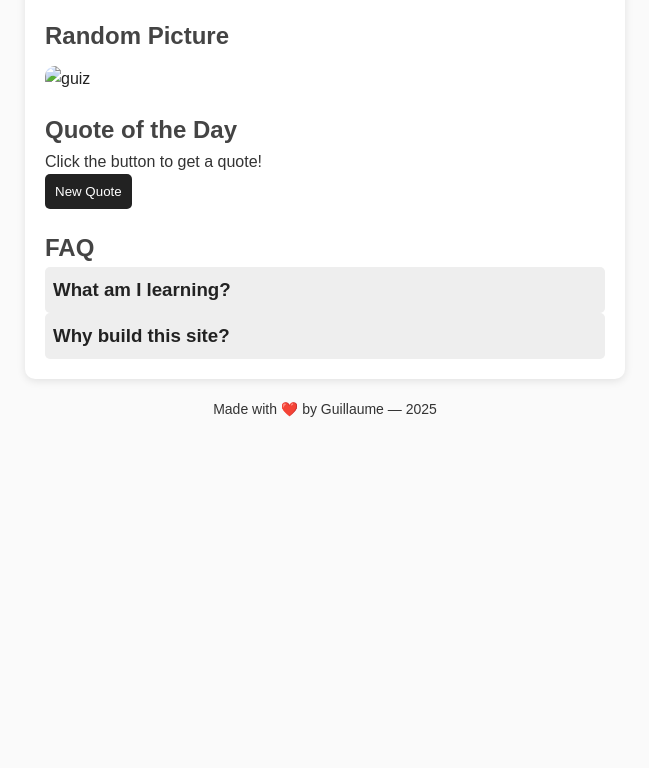
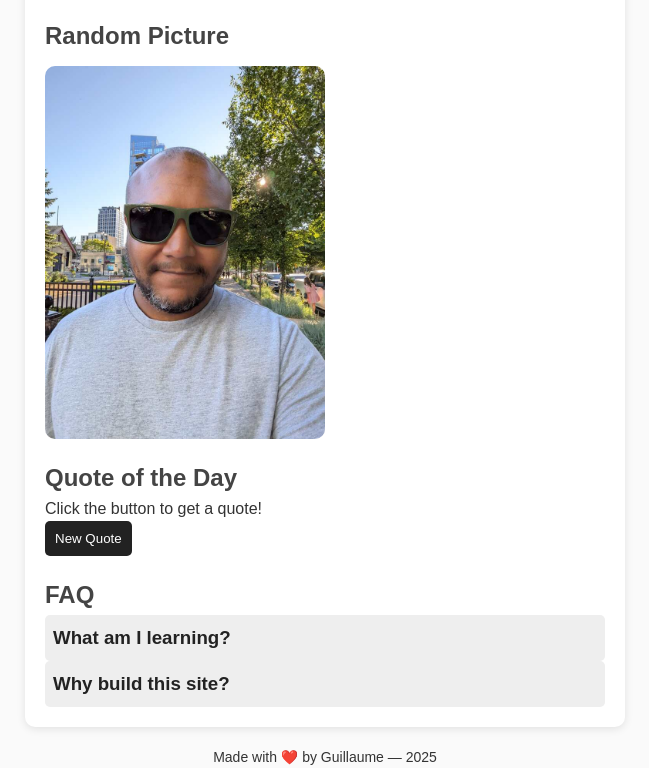
Before and after one commit to guiz11/restart-coding, a plain HTML site: page index.html in a window 1280 px wide. Shown: the part 1339-2107 px from the top of the page, without its empty margins (315-964 px from the left). Before the commit the page ends 1759 px from the top, so only its background shows below. Drawn offline with Linux system fonts and the light colour scheme; the site is published under a folder, as on GitHub Pages, so addresses that start at the root find nothing.

Commit message:
Update index.html

```diff
--- a/index.html
+++ b/index.html
@@ -84,7 +84,7 @@
 
             <section>
                 <h2>Random Picture</h2>
-                <img src="/images/Pictures/guiz.jpg" id="guiz" loading="lazy" alt="guiz">
+                <img src="images/Pictures/guiz.jpg" id="guiz" loading="lazy" alt="guiz">
             </section>
 
             <section>
```
